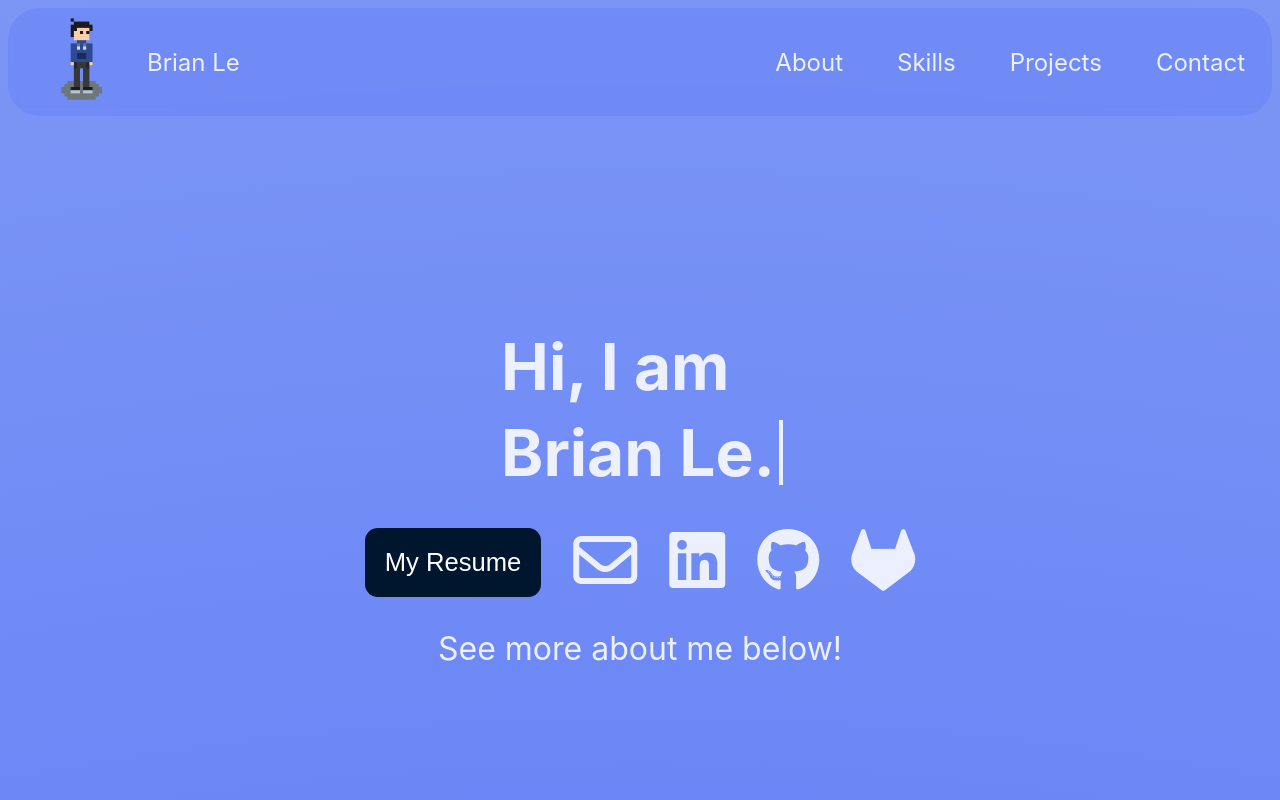
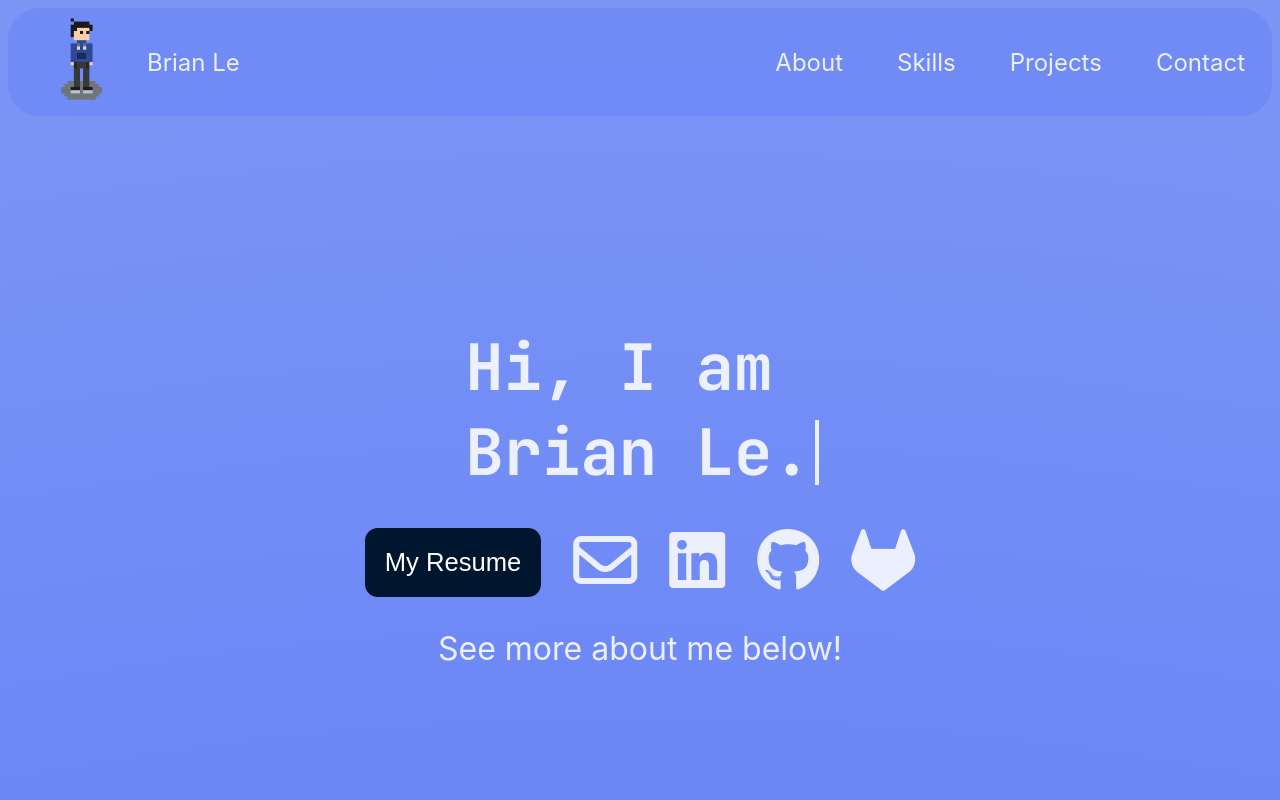
Before and after one commit to brianle-riceroll/brian-portfolio-website, a React (Vite) app: page / in a window 1280 px wide. Shown: the top 800 px of the page. Built offline with nearby package versions, Linux system fonts and the light colour scheme.

Commit message:
updated introduction font to fix typing effect

```diff
--- a/index.html
+++ b/index.html
@@ -6,6 +6,7 @@
     <meta name="viewport" content="width=device-width, initial-scale=1.0, user-scalable=no" />
     <title>Brian Le</title>
     <script src="https://kit.fontawesome.com/31b4bdf292.js" crossorigin="anonymous"></script>
+    <link href="https://fonts.googleapis.com/css2?family=JetBrains+Mono:ital,wght@0,100..800;1,100..800&display=swap" rel="stylesheet">
   </head>
   <body>
     <div id="root"></div>
--- a/src/Intro.jsx
+++ b/src/Intro.jsx
@@ -5,8 +5,8 @@ function Intro() {
         <>
             <div className="intro-div">
                 <div className="intro-text">
-                    <h1 className="intro-greeting" style={{marginBottom: "5px"}}>Hi, I am</h1>
-                    <h1 className="intro-name">Brian Le.</h1>
+                    <h1 className="intro-greeting" style={{marginBottom: "5px", fontFamily: "JetBrains Mono, system-ui"}}>Hi, I am</h1>
+                    <h1 className="intro-name" style={{fontFamily: "JetBrains Mono"}}>Brian Le.</h1>
                 </div>
 
                 <div className="intro-buttons">
--- a/src/index.css
+++ b/src/index.css
@@ -313,7 +313,7 @@
   width: 100%;
   white-space: nowrap;
   overflow: hidden;
-  animation: cursor 0.5s step-end infinite alternate, typing 0.8s steps(9);
+  animation: cursor 0.5s step-end 1s infinite alternate, typing 0.8s steps(9);
   /*
   animation-duration: 1.5s;
   animation-iteration-count: infinite;
```
Also changed, not shown: 5 other files (tests, documents, lock files or other folders).
